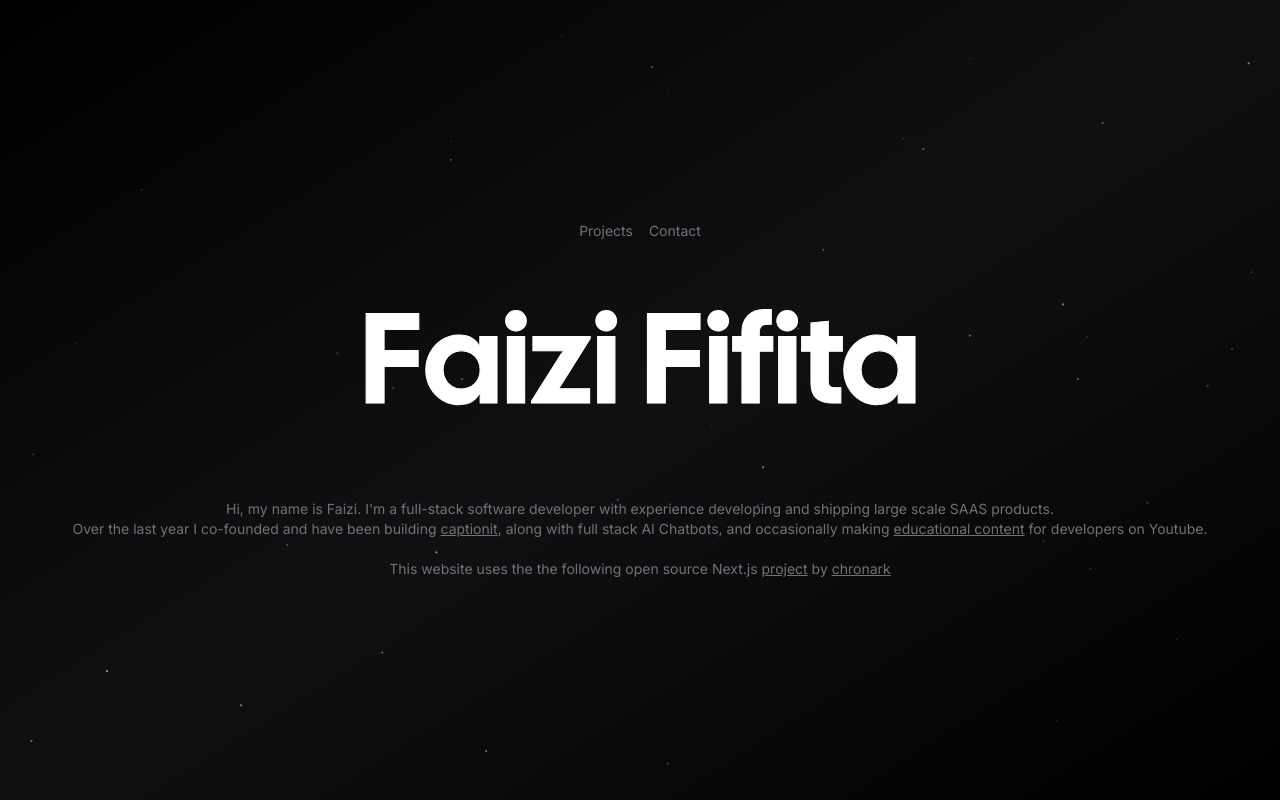
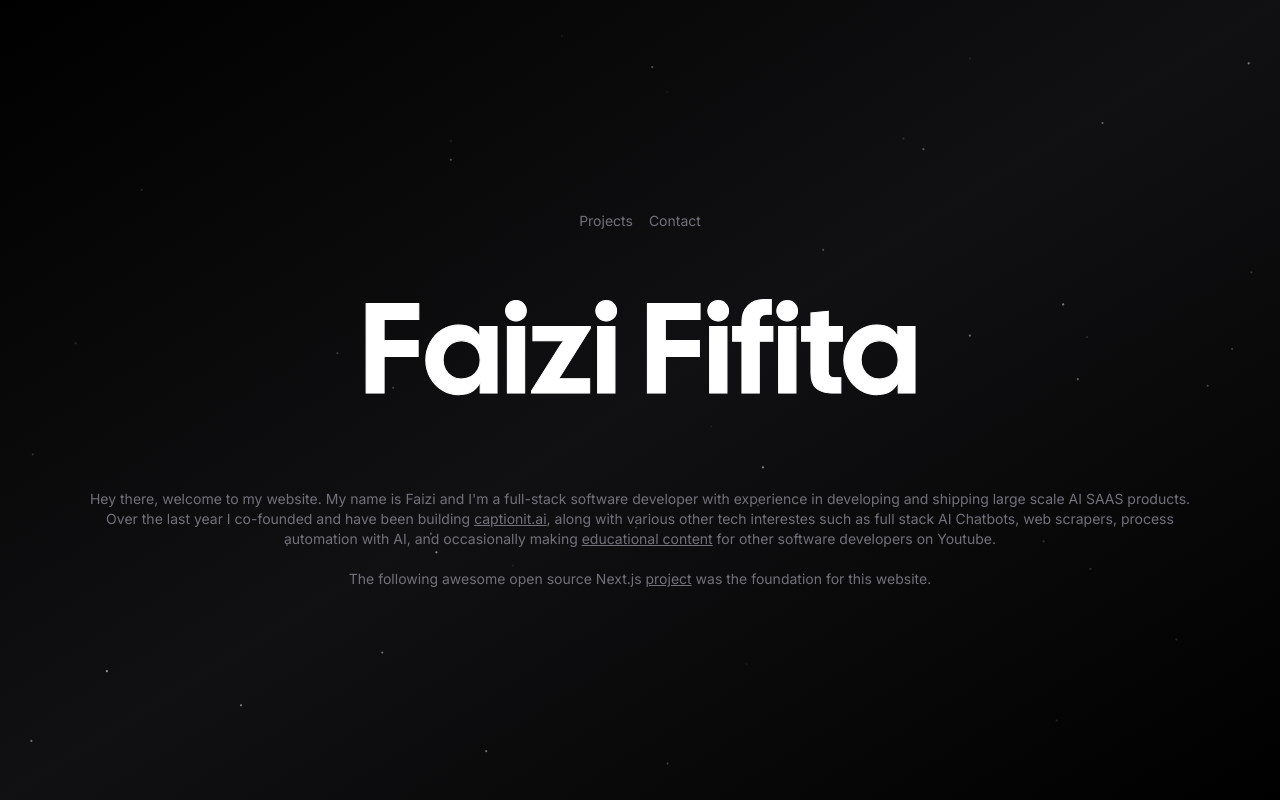
Before and after one commit to FayZ676/potfolio, a Next.js app: page / in a window 1280 px wide. Built offline with nearby package versions, Linux system fonts and the light colour scheme; no server answers; what tailwindcss-debug-screens would draw is missing.

Commit message:
Update headline.

```diff
--- a/app/page.tsx
+++ b/app/page.tsx
@@ -33,10 +33,11 @@ export default function Home() {
       </h1>
 
       <div className="hidden w-screen h-px animate-glow md:block animate-fade-right bg-gradient-to-r from-zinc-300/0 via-zinc-300/50 to-zinc-300/0" />
-      <div className="my-16 text-center animate-fade-in">
+      <div className="my-16 mx-20 text-center animate-fade-in">
         <h2 className="text-sm text-zinc-500 ">
-          Hi, my name is Faizi. I'm a full-stack software developer with
-          experience developing and shipping large scale SAAS products.
+          Hey there, welcome to my website. My name is Faizi and I'm a
+          full-stack software developer with experience in developing and
+          shipping large scale AI SAAS products.
           <br />
           Over the last year I co-founded and have been building{" "}
           <Link
@@ -44,9 +45,11 @@ export default function Home() {
             href="https://www.captionit.ai"
             className="underline duration-500 hover:text-zinc-300"
           >
-            captionit
+            captionit.ai
           </Link>
-          , along with full stack AI Chatbots, and occasionally making{" "}
+          , along with various other tech interestes such as full stack AI
+          Chatbots, web scrapers, process automation with AI, and occasionally
+          making{" "}
           <Link
             target="_blank"
             href="https://www.youtube.com/channel/UC4V-TeaHHHkdcJAkU3SsmTQ"
@@ -54,10 +57,10 @@ export default function Home() {
           >
             educational content
           </Link>{" "}
-          for developers on Youtube.
+          for other software developers on Youtube.
         </h2>
         <div className="text-sm text-zinc-500 mt-5">
-          This website uses the the following open source Next.js{" "}
+          The following awesome open source Next.js{" "}
           <Link
             target="_blank"
             href="https://github.com/chronark/chronark.com"
@@ -65,14 +68,7 @@ export default function Home() {
           >
             project
           </Link>{" "}
-          by{" "}
-          <Link
-            target="_blank"
-            href="https://github.com/chronark"
-            className="underline duration-500 hover:text-zinc-300"
-          >
-            chronark
-          </Link>
+          was the foundation for this website.
         </div>
       </div>
     </div>
```
